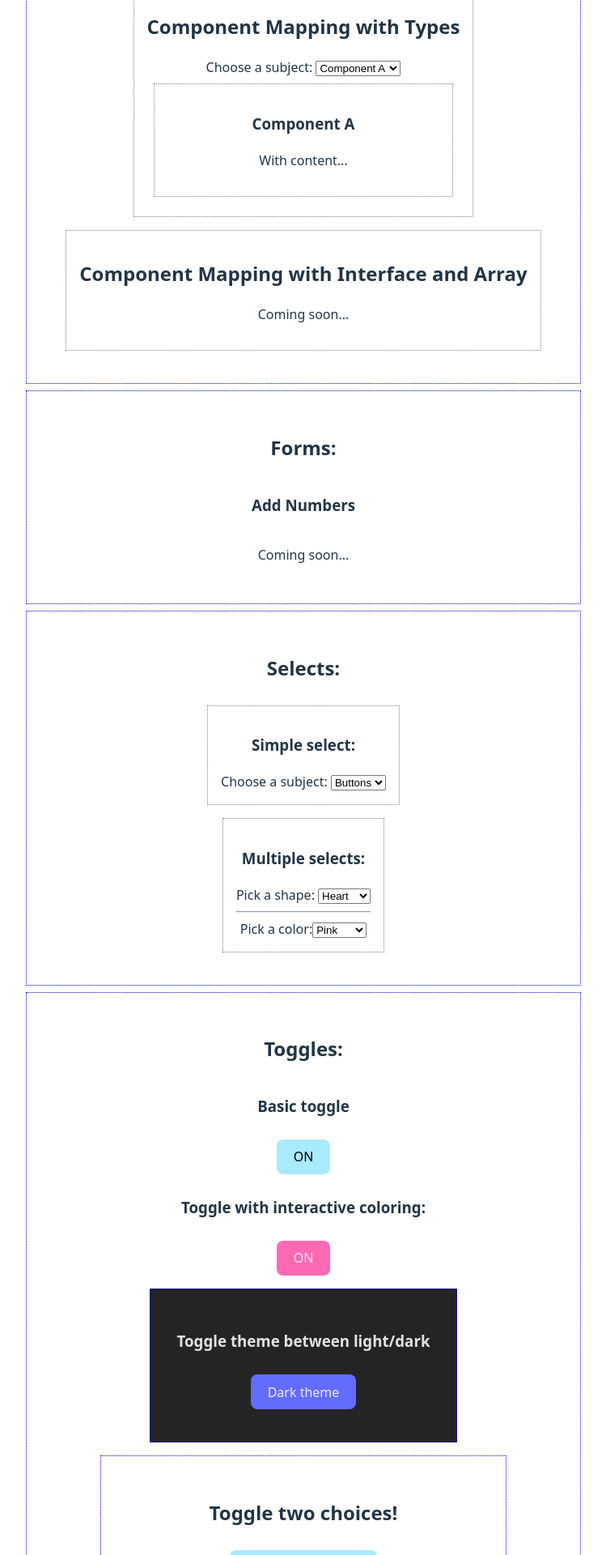
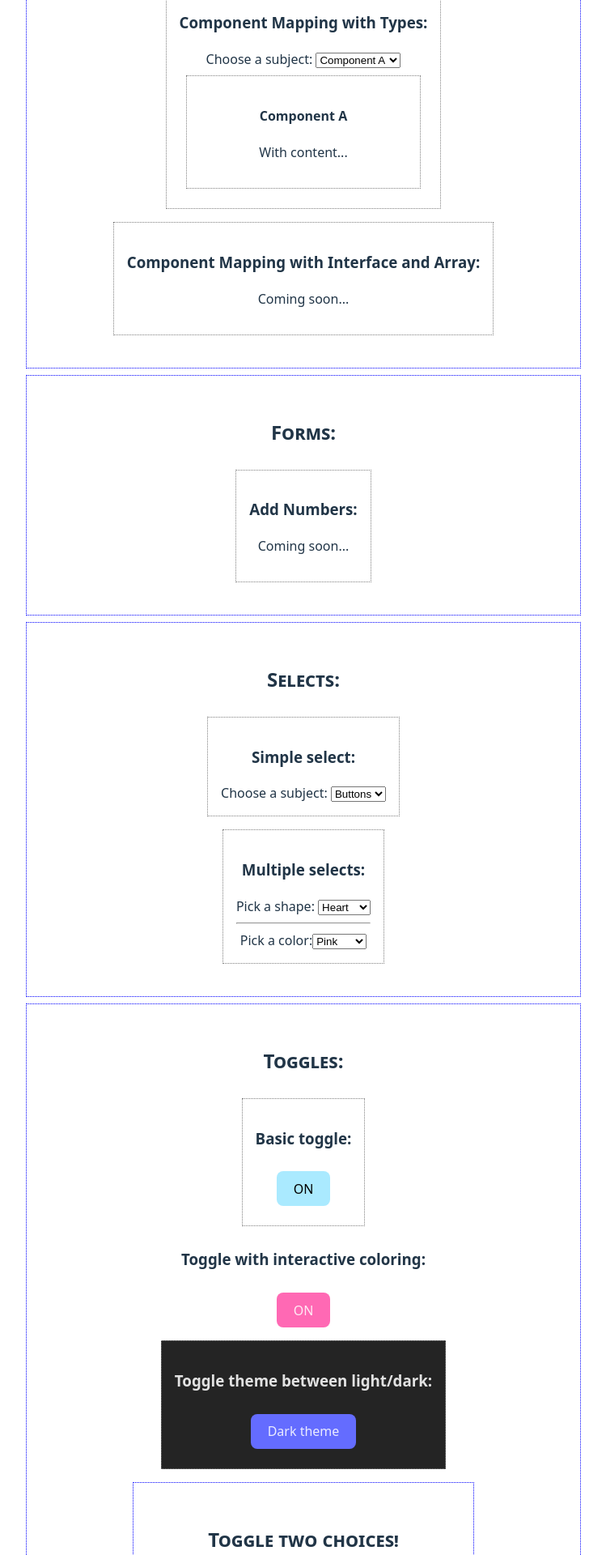
Before and after one commit to Ayngie/bits-n-pieces, a React (Vite) app: page / in a window 1280 px wide. Shown: the part 660-2580 px from the top of the page at 81% size, without its empty margins (265-1014 px from the left). Built offline with nearby package versions, Linux system fonts and the light colour scheme.

Commit message:
Style: refactored wrappers, headers and styling for better conformity

```diff
--- a/src/App.css
+++ b/src/App.css
@@ -3,6 +3,10 @@
   margin: 0 auto;
   padding: 2rem;
   text-align: center;
+}
+
+h2 {
+font-variant: small-caps;
 }
 
 .card {
--- a/src/components/Buttons/Counter.tsx
+++ b/src/components/Buttons/Counter.tsx
@@ -5,7 +5,7 @@ const Counter: React.FC = () => {
   const [count, setCount] = useState<number>(0);
 
   return (
-    <div className="bordered-section">
+    <article className="bordered-section">
       <h3>Counter:</h3>
       <p>Count is: {count}</p>
 
@@ -25,7 +25,7 @@ const Counter: React.FC = () => {
 
       {/* Reset count: */}
       <button onClick={() => setCount(0)}>Reset count</button>
-    </div>
+    </article>
   );
 };
 
--- a/src/components/DynamicComponentMapping/ComponentMappingWithInterfaceAndArray.tsx
+++ b/src/components/DynamicComponentMapping/ComponentMappingWithInterfaceAndArray.tsx
@@ -1,7 +1,7 @@
 const ComponentMappingWithInterfaceAndArray = () => {
   return (
     <article className="bordered-section">
-      <h2>Component Mapping with Interface and Array</h2>
+      <h3>Component Mapping with Interface and Array:</h3>
 
       {/* TODO: finish coding this */}
       <p>Coming soon...</p>
--- a/src/components/DynamicComponentMapping/ComponentMappingWithTypes.tsx
+++ b/src/components/DynamicComponentMapping/ComponentMappingWithTypes.tsx
@@ -22,7 +22,7 @@ const ComponentMappingWithTypes = () => {
 
   return (
     <article className="bordered-section">
-      <h2>Component Mapping with Types</h2>
+      <h3>Component Mapping with Types:</h3>
 
       <label>
         Choose a subject:{' '}
--- a/src/components/DynamicComponentMapping/ComponentsToBeMapped/ComponentA.tsx
+++ b/src/components/DynamicComponentMapping/ComponentsToBeMapped/ComponentA.tsx
@@ -1,7 +1,7 @@
 const ComponentA = () => {
   return (
     <article className="bordered-section">
-      <h3>Component A</h3>
+      <h4>Component A</h4>
       <p>With content...</p>{' '}
     </article>
   );
--- a/src/components/DynamicComponentMapping/ComponentsToBeMapped/ComponentB.tsx
+++ b/src/components/DynamicComponentMapping/ComponentsToBeMapped/ComponentB.tsx
@@ -1,7 +1,7 @@
 const ComponentB = () => {
   return (
     <article className="bordered-section">
-      <h3>Component B</h3>
+      <h4>Component B</h4>
       <p>With content...</p>
     </article>
   );
--- a/src/components/DynamicComponentMapping/ComponentsToBeMapped/ComponentC.tsx
+++ b/src/components/DynamicComponentMapping/ComponentsToBeMapped/ComponentC.tsx
@@ -1,7 +1,7 @@
 const ComponentC = () => {
   return (
     <article className="bordered-section">
-      <h3>Component C</h3>
+      <h4>Component C</h4>
       <p>With content...</p>{' '}
     </article>
   );
--- a/src/components/Forms/AddNumbers.tsx
+++ b/src/components/Forms/AddNumbers.tsx
@@ -3,12 +3,12 @@ const AddNumbers = () => {
   //TODO: import and use getSum funciton
 
   return (
-    <>
-      <h3>Add Numbers</h3>
+    <article className="bordered-section">
+      <h3>Add Numbers:</h3>
 
       {/* TODO: finish coding this */}
       <p>Coming soon...</p>
-    </>
+    </article>
   );
 };
 
--- a/src/components/Toggles/Toggle.tsx
+++ b/src/components/Toggles/Toggle.tsx
@@ -5,11 +5,11 @@ const Toggle: React.FC = () => {
   const [on, setOn] = useState<boolean>(true);
 
   return (
-    <div>
-      <h3>Basic toggle</h3>
+    <article className="bordered-section">
+      <h3>Basic toggle:</h3>
 
       <button onClick={() => setOn(!on)}>{on ? 'ON' : 'OFF'}</button>
-    </div>
+    </article>
   );
 };
 
--- a/src/components/Toggles/ToggleTheme.tsx
+++ b/src/components/Toggles/ToggleTheme.tsx
@@ -4,14 +4,14 @@ const ToggleTheme: React.FC = () => {
   const [dark, setDark] = useState<boolean>(true);
 
   return (
-    <div
-      className="card"
+    <article
+      className="bordered-section"
       id={dark ? 'chosen-dark-theme' : 'chosen-light-theme'}>
-      <h3>Toggle theme between light/dark</h3>
+      <h3>Toggle theme between light/dark:</h3>
       <button onClick={() => setDark((prev) => !prev)}>
         {dark ? 'Dark theme' : 'Light theme'}
       </button>
-    </div>
+    </article>
   );
 };
 
```
